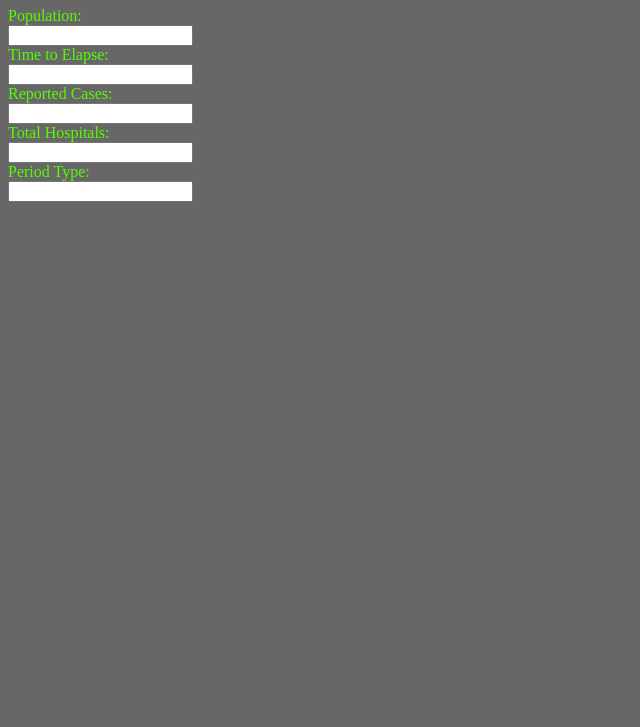
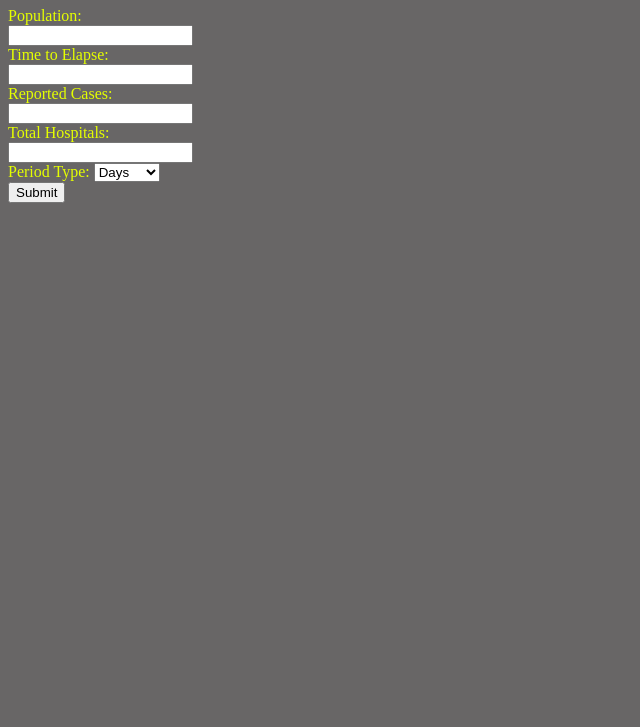
Before and after one commit to TebogoMothelo/devCAssesment, a website: page src/index.html in a window 1280 px wide. Shown: the part 73-800 px from the top of the page, without its empty margins (0-640 px from the left). Drawn offline with Linux system fonts and the light colour scheme.

Commit message:
added dropdown and tester function

```diff
--- a/src/estimator.js
+++ b/src/estimator.js
@@ -1,3 +1,19 @@
-const covid19ImpactEstimator = (data) => data;
+const covid19ImpactEstimator = (data) => {
 
-export default covid19ImpactEstimator;
+}
+
+// export default covid19ImpactEstimator;
+const calculatesImpact = () => {
+    let population = document.getElementById("population").value;
+    let timeToElapse = document.getElementById("time").value;
+    let reportedCases = document.getElementById("time").value;
+    let totalHospitals = document.getElementById("time").value;
+    let PeriodType = document.getElementById("time").value;
+
+    document.getElementById("test").innerHTML = population;
+    // console.log(population)
+    // return population;
+
+}
+
+// calculatesImpact();
--- a/src/index.html
+++ b/src/index.html
@@ -1,36 +1,45 @@
 <!DOCTYPE html>
 <html lang="en">
   <head>
-    <meta charset="UTF-8">
-    <meta name="viewport" content="width=device-width, initial-scale=1.0">
-    <title>Document</title>
+    <meta charset="UTF-8" />
+    <meta name="viewport" content="width=device-width, initial-scale=1.0" />
+    <title>Covid-19 Estimator</title>
   </head>
   <style>
-    body,html{
+    body,
+    html {
       background-color: rgb(104, 102, 102);
     }
-    label, h1{
-        color: rgb(81, 255, 0);
+    label,
+    h1 {
+      color: rgb(229, 255, 0);
     }
   </style>
   <body>
     <h1>Covid-19 Estimator</h1>
     <form>
-        <label for="population">Population:</label><br>
-        <input id="population" type="number" name="population"><br>
+      <label for="population">Population:</label><br />
+      <input id="population" type="number" name="population" /><br />
 
-        <label for="timetoelapse">Time to Elapse:</label><br>
-        <input id="time" type="number" name="timetoelapse"><br>
+      <label for="timetoelapse">Time to Elapse:</label><br />
+      <input id="time" type="number" name="timetoelapse" /><br />
 
-        <label for="reportedcases">Reported Cases:</label><br>
-        <input id="reported" type="number" name="reportedcases"><br>
+      <label for="reportedcases">Reported Cases:</label><br />
+      <input id="reported" type="number" name="reportedcases" /><br />
 
-        <label for="totalhospitals">Total Hospitals:</label><br>
-        <input id="hospitals" type="number" name="totalhospitals"><br>
+      <label for="totalhospitals">Total Hospitals:</label><br />
+      <input id="hospitals" type="number" name="totalhospitals" /><br />
 
-        <label for="periodtype">Period Type:</label><br>
-        <input id="period" type="number" name="periodtype"><br>
+      <label for="cars">Period Type:</label>
+      <select id="period" name="periodtype">
+        <option value="days">Days</option>
+        <option value="weeks">Weeks</option>
+        <option value="months">Months</option>
+      </select><br>
+
+      <button onclick="calculatesImpact()">Submit</button>
+      <p id="test"></p>
     </form>
-
   </body>
+  <script src="estimator.js"></script>
 </html>
```
Lines whose indentation alone changed are shown as unchanged.
